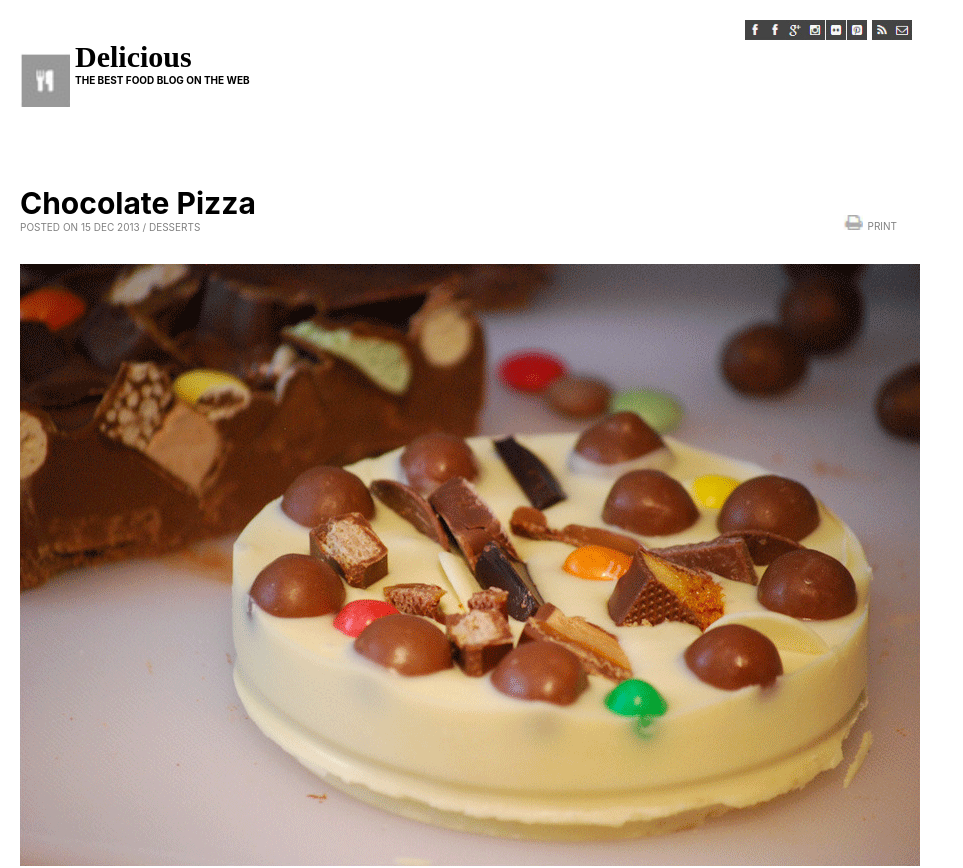
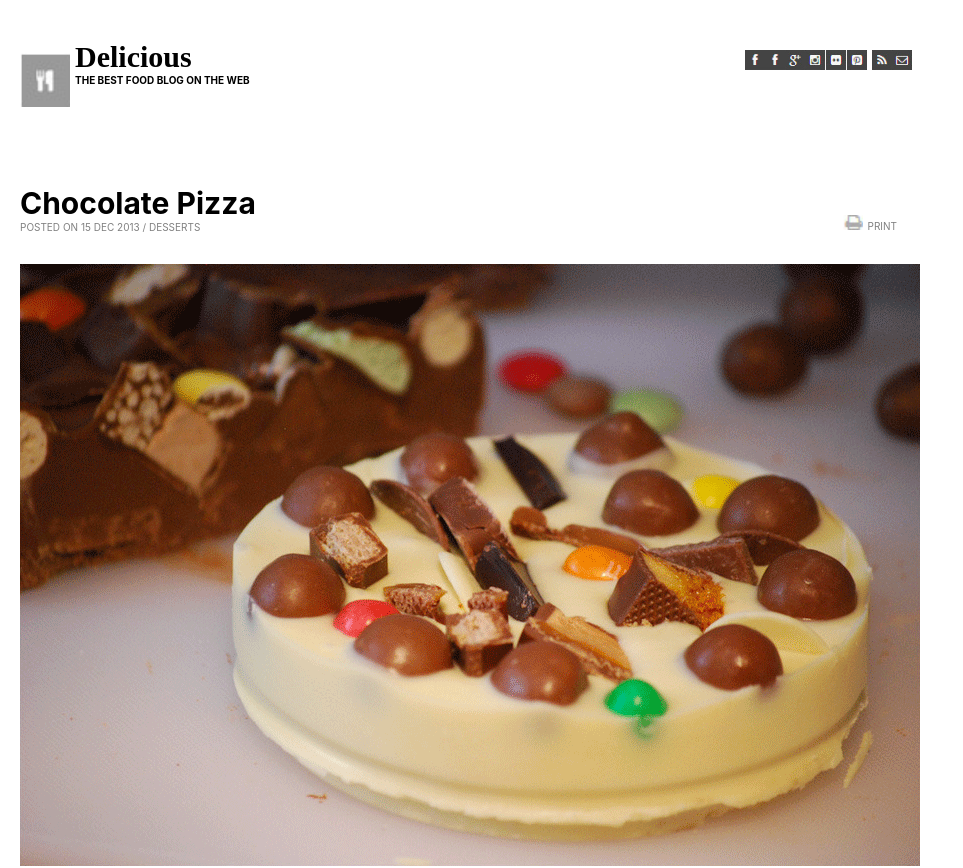
Before and after one commit to tannermeck/chocolate-pizza-react, a React (Create React App) app: page / in a window 1280 px wide. Shown: the top 868 px of the page, without its empty margins (0-963 px from the left). Built offline with nearby package versions, Linux system fonts and the light colour scheme.

Commit message:
assignment complete

```diff
--- a/src/Header.css
+++ b/src/Header.css
@@ -31,8 +31,8 @@ header {
 .buttonList {
     display: flex;
     justify-content: right;
-    align-content: center;
     height: 20px;
+    margin-top: 30px;
 }
 header img {
     height: 100%;
```
